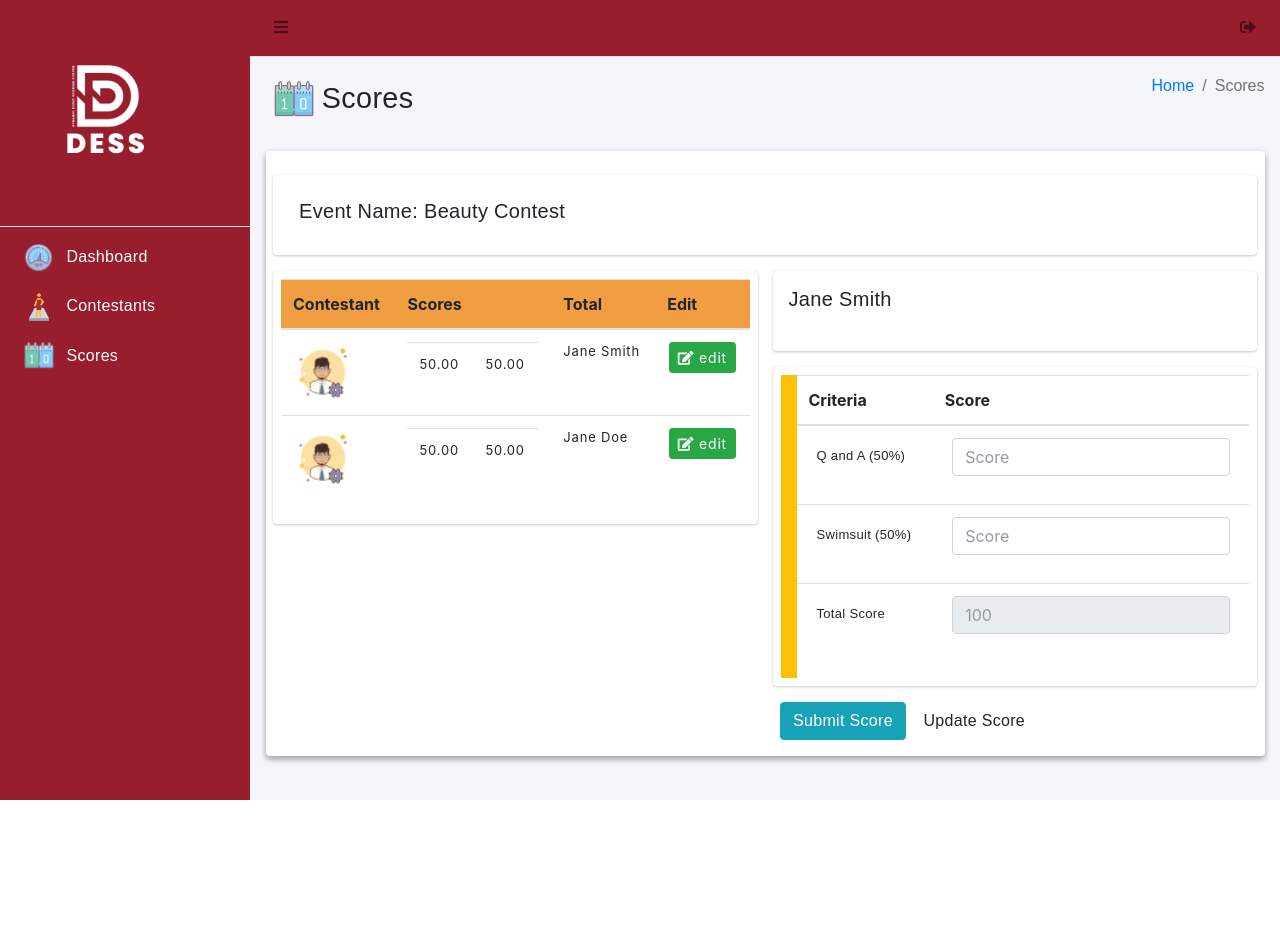
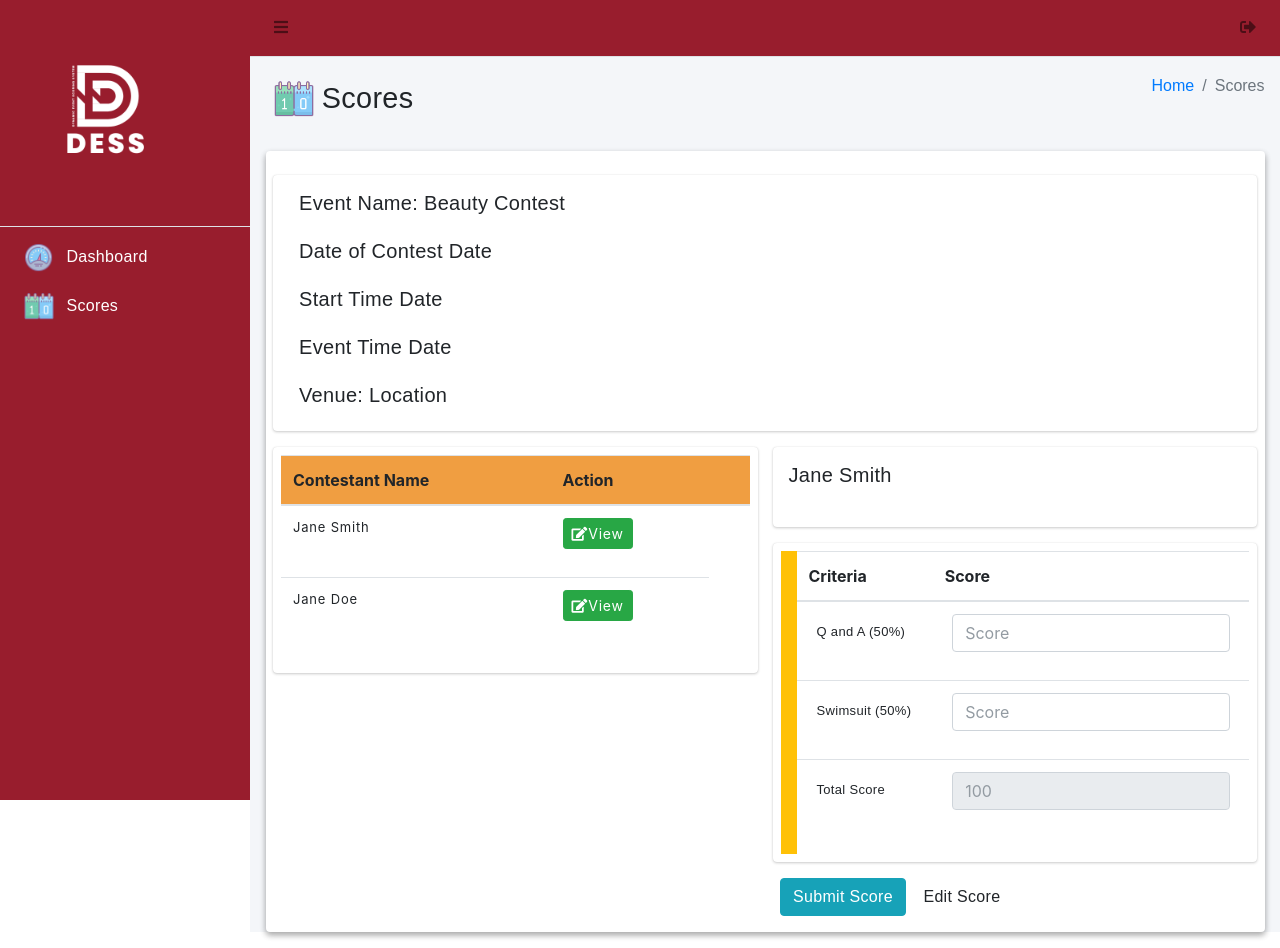
Before and after one commit to skyvstigreo/event-scoring-system, a PHP site: page /user_scores.php in a window 1280 px wide. Before the commit the page ends 800 px from the top, so only its background shows below. Run offline with PHP 8.4, Linux system fonts and the light colour scheme; some libraries are stand-ins or nearby versions.

Commit message:
adjustments

```diff
--- a/header/admin.php
+++ b/header/admin.php
@@ -65,9 +65,6 @@
                         </p>
                      </a>
                   </li>
-
-
-
                   <li class="nav-item">
                      <a href="admin_criteriaArchive.php" class="nav-link">
                      <i class="fa-sharp fa-solid fa-box-archive"></i>
--- a/header/user.php
+++ b/header/user.php
@@ -57,14 +57,14 @@
                         </p>
                      </a>
                   </li>
-                  <li class="nav-item">
+                  <!-- <li class="nav-item">
                      <a href="user_profile.php" class="nav-link">
                         <img src="asset/img/contestant.png" width="30">
                         <p>
                            Contestants
                         </p>
                      </a>
-                  </li>
+                  </li> -->
                   <li class="nav-item">
                      <a href="user_scores.php" class="nav-link">
                         <img src="asset/img/score.png" width="30">
--- a/user_scores.php
+++ b/user_scores.php
@@ -28,6 +28,10 @@
                                  <div class="info-box-content">
                                     <span class="info-box-text">
                                        <h5>Event Name: <span> Beauty Contest</span></h5>
+                                       <h5>Date of Contest <span> Date</span></h5>
+                                       <h5>Start Time <span> Date</span></h5>
+                                       <h5>Event Time <span> Date</span></h5>
+                                       <h5>Venue: <span> Location</span></h5>
                                     </span>
                                  </div>
                               </div>
@@ -37,43 +41,43 @@
                                  <table class="table"><thead class="btn-cancel"style="background-color: rgb(240,158,65)">
                               <tr>
 
-                                 <th>Contestant</th>
-                                 <th>Scores</th>
-                                 <th>Total</th>
-                                 <th>Edit</th>
+                                 <th>Contestant Name</th>
+                                 <th>Action</th>
+                                 <th></th>
                               </tr>
                            </thead>
                                     <tbody>
-                                       <tr>                                          <td><img src="asset/img/avatar.png" width="60"></td>
+                                       <tr>                                          <td>Jane Smith</td>
                                           <td>
                                     <table class="table">
                                        <tr style="border-collapse: collapse;">
-                                          <td>50.00</td>
-                                          <td>50.00</td>
+                                       <a class="btn btn-sm btn-success" href="#" data-toggle="modal" data-target="#edit"><i
+                                       class="fa fa-edit"></i>View</a>
+
                                        </tr>
                                     </table>
                                  </td>
 
-                                          <td>Jane Smith</td>
-                                          <td class="text-center">
-                                 <a class="btn btn-sm btn-success" href="#" data-toggle="modal" data-target="#edit"><i
-                                       class="fa fa-edit"></i> edit</a>
+
+
                               </td>
                                        </tr>
-                                       <tr>                                          <td><img src="asset/img/avatar.png" width="60"></td>
+                                       <tr>                                          <td>Jane Doe</td>
                                           <td>
                                     <table class="table">
                                        <tr style="border-collapse: collapse;">
-                                          <td>50.00</td>
-                                          <td>50.00</td>
+                                       <a class="btn btn-sm btn-success" href="#" data-toggle="modal" data-target="#edit"><i
+                                       class="fa fa-edit"></i>View</a>
+
                                        </tr>
                                     </table>
                                  </td>
 
-                                          <td>Jane Doe</td>
-                                          <td class="text-center">
-                                 <a class="btn btn-sm btn-success" href="#" data-toggle="modal" data-target="#edit"><i
-                                       class="fa fa-edit"></i> edit</a>
+
+
+
+
+
                               </td>
                                        </tr>
 
@@ -84,6 +88,7 @@
                            <div class="col-lg-6">
                                  <div class="info-box content-header">
                                     <h5>Jane Smith</h5>
+
                                  </div>
                               <div class="info-box">
                                  <div class="content-header bg-warning">
@@ -125,7 +130,7 @@
                               <div class="form-group">
 
                      <button type="submit" class="btn btn-info">Submit Score</button>
-                     <button type="submit" class="btn">Update Score</button>
+                     <button type="submit" class="btn">Edit Score</button>
                               </div>
                            </div>
                            </div>
```
Also changed, not shown: admin_createEvent.php (+1 -13 lines).
